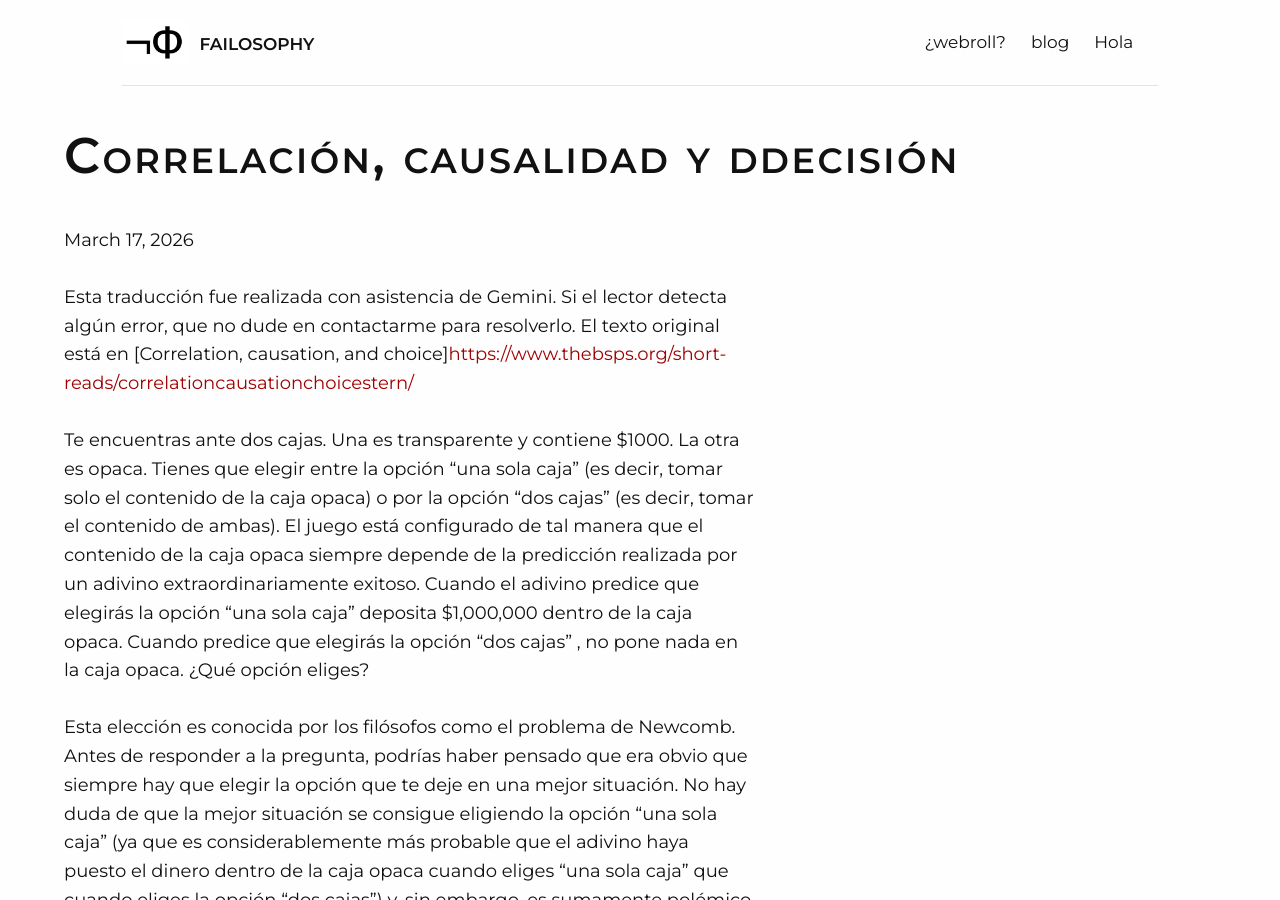
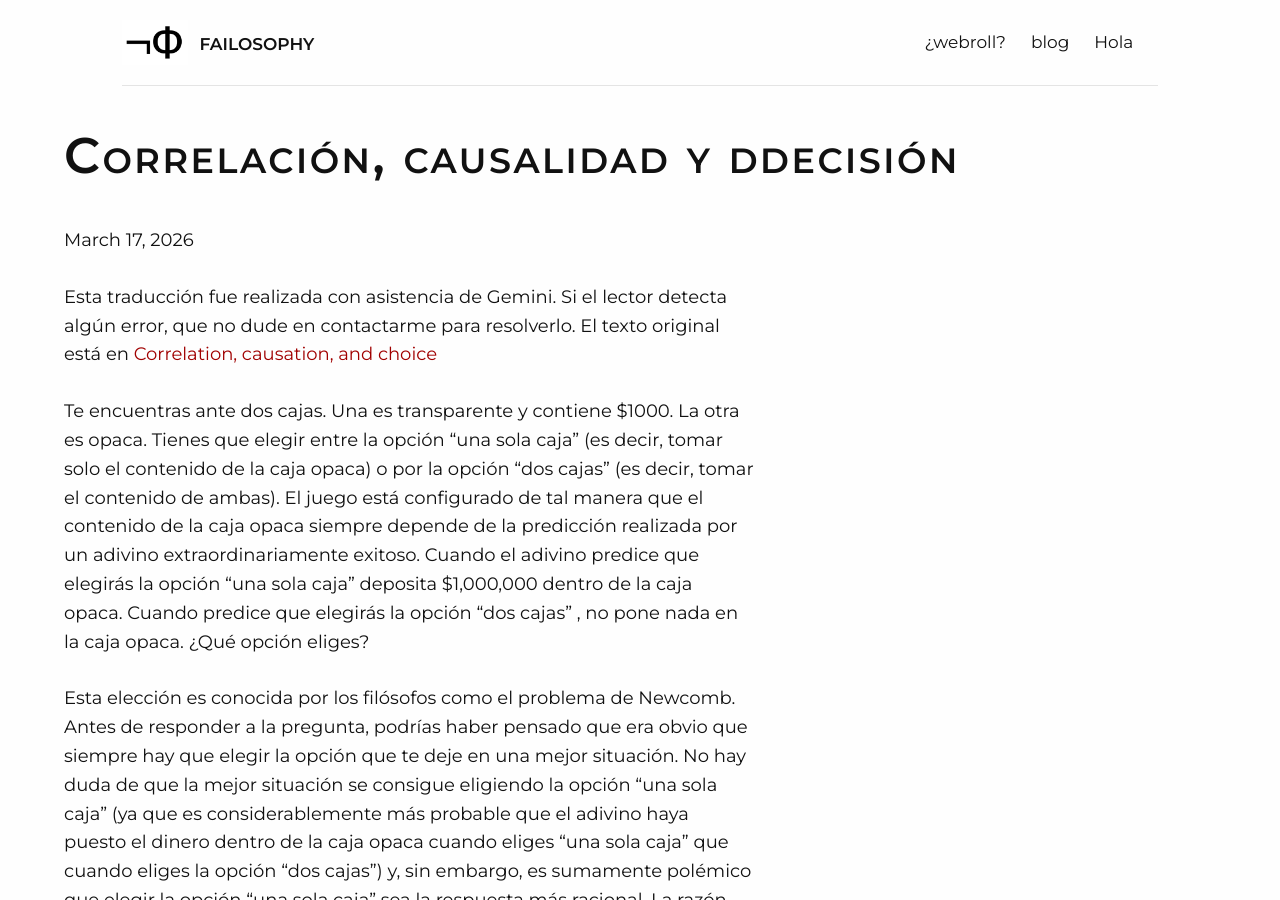
Before and after one commit to Oiuhukt/failosophy, a Jekyll site: the page built from _posts/2026-04-26-explana.md, in a window 1280 px wide and 900 px high. Built offline with Jekyll 4.4.1, drawn with Linux system fonts in a browser that asks for light colours; some web fonts are replaced.

```diff
--- a/_posts/2026-04-26-explana.md
+++ b/_posts/2026-04-26-explana.md
@@ -10,7 +10,7 @@
  Esta traducción fue realizada con asistencia de Gemini. Si el lector
  detecta algún error, que no dude en contactarme para resolverlo. El
  texto original está en
- [Correlation, causation, and choice]<https://www.thebsps.org/short-reads/correlationcausationchoicestern/>
+ [Correlation, causation, and choice](https://www.thebsps.org/short-reads/correlationcausationchoicestern/)
 
 <!--more-->
 
```
